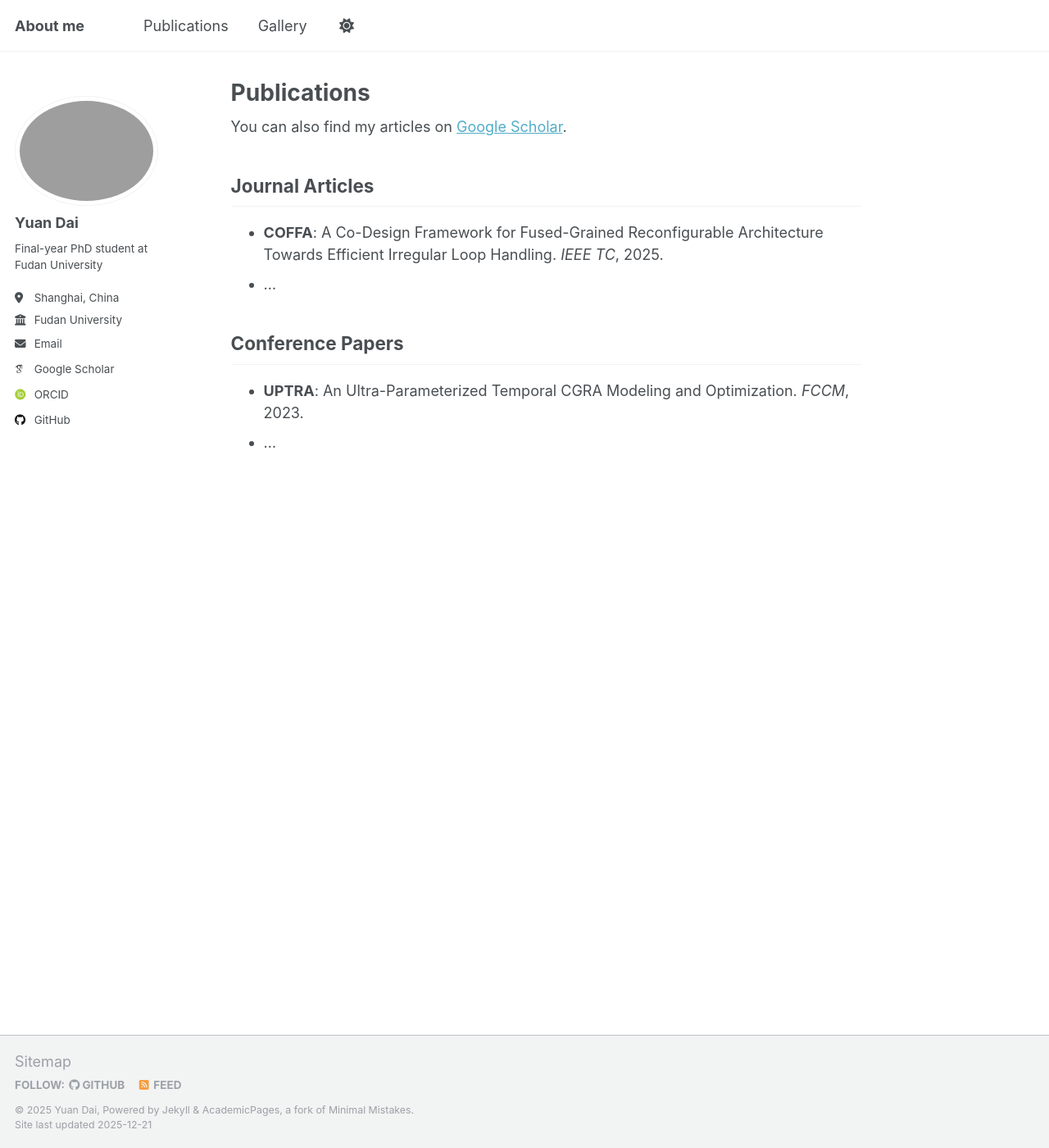
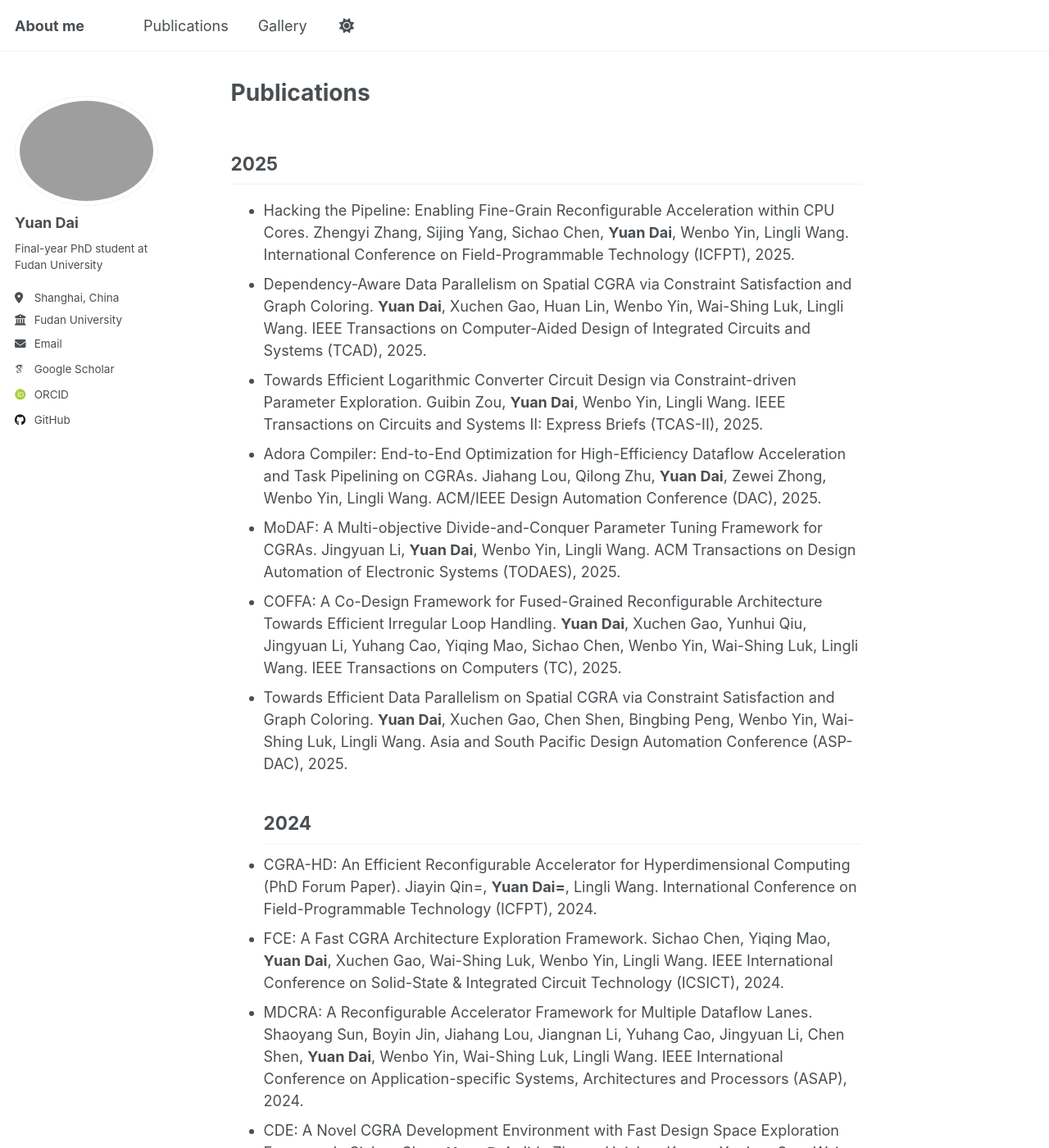
Before and after one commit to Dai-dirk/Dai-dirk.github.io, a Jekyll site: the page built from _pages/publication.md, in a window 1280 px wide and 1400 px high. Shown: the whole window at 82% size. Built offline with Jekyll 4.4.1, drawn with Linux system fonts in a browser that asks for light colours; some web fonts are replaced; some of the changed text lies outside the part shown.

Commit message:
Update publication.md

```diff
--- a/_pages/publication.md
+++ b/_pages/publication.md
@@ -5,12 +5,31 @@ author_profile: true
 layout: single
 ---
 
-You can also find my articles on [Google Scholar](https://scholar.google.com/citations?user=qqfzhvQAAAAJ).
-
-## Journal Articles
-- **COFFA**: A Co-Design Framework for Fused-Grained Reconfigurable Architecture Towards Efficient Irregular Loop Handling. *IEEE TC*, 2025.
-- ...
-
-## Conference Papers
-- **UPTRA**: An Ultra-Parameterized Temporal CGRA Modeling and Optimization. *FCCM*, 2023.
-- ...
+## 2025
+- Hacking the Pipeline: Enabling Fine-Grain Reconfigurable Acceleration within CPU Cores. Zhengyi Zhang, Sijing Yang, Sichao Chen, **Yuan Dai**, Wenbo Yin, Lingli Wang.
+International Conference on Field-Programmable Technology (ICFPT), 2025.
+- Dependency-Aware Data Parallelism on Spatial CGRA via Constraint Satisfaction and Graph Coloring. **Yuan Dai**, Xuchen Gao, Huan Lin, Wenbo Yin, Wai-Shing Luk, Lingli Wang.
+IEEE Transactions on Computer-Aided Design of Integrated Circuits and Systems (TCAD), 2025.
+- Towards Efficient Logarithmic Converter Circuit Design via Constraint-driven Parameter Exploration. Guibin Zou, **Yuan Dai**, Wenbo Yin, Lingli Wang. IEEE Transactions on Circuits and Systems II: Express Briefs (TCAS-II), 2025.
+- Adora Compiler: End-to-End Optimization for High-Efficiency Dataflow Acceleration and Task Pipelining on CGRAs. Jiahang Lou, Qilong Zhu, **Yuan Dai**, Zewei Zhong, Wenbo Yin, Lingli Wang. ACM/IEEE Design Automation Conference (DAC), 2025.
+- MoDAF: A Multi-objective Divide-and-Conquer Parameter Tuning Framework for CGRAs. Jingyuan Li, **Yuan Dai**, Wenbo Yin, Lingli Wang. ACM Transactions on Design Automation of Electronic Systems (TODAES), 2025.
+- COFFA: A Co-Design Framework for Fused-Grained Reconfigurable Architecture Towards Efficient Irregular Loop Handling. **Yuan Dai**, Xuchen Gao, Yunhui Qiu, Jingyuan Li, Yuhang Cao, Yiqing Mao, Sichao Chen, Wenbo Yin, Wai-Shing Luk, Lingli Wang. IEEE Transactions on Computers (TC), 2025.
+- Towards Efficient Data Parallelism on Spatial CGRA via Constraint Satisfaction and Graph Coloring. **Yuan Dai**, Xuchen Gao, Chen Shen, Bingbing Peng, Wenbo Yin, Wai-Shing Luk, Lingli Wang. Asia and South Pacific Design Automation Conference (ASP-DAC), 2025.
+## 2024
+- CGRA-HD: An Efficient Reconfigurable Accelerator for Hyperdimensional Computing (PhD Forum Paper). Jiayin Qin=, **Yuan Dai=**, Lingli Wang. International Conference on Field-Programmable Technology (ICFPT), 2024.
+- FCE: A Fast CGRA Architecture Exploration Framework. Sichao Chen, Yiqing Mao, **Yuan Dai**, Xuchen Gao, Wai-Shing Luk, Wenbo Yin, Lingli Wang. IEEE International Conference on Solid-State & Integrated Circuit Technology (ICSICT), 2024.
+- MDCRA: A Reconfigurable Accelerator Framework for Multiple Dataflow Lanes. Shaoyang Sun, Boyin Jin, Jiahang Lou, Jiangnan Li, Yuhang Cao, Jingyuan Li, Chen Shen, **Yuan Dai**, Wenbo Yin, Wai-Shing Luk, Lingli Wang. IEEE International Conference on Application-specific Systems, Architectures and Processors (ASAP), 2024.
+- CDE: A Novel CGRA Development Environment with Fast Design Space Exploration Framework. Sichao Chen, **Yuan Dai**, Jide Zhang, Huizhen Kuang, Xuchen Gao, Wai-Shing Luk, Wenbo Yin, Lingli Wang. International Symposium of Electronics Design Automation (ISEDA), 2024.
+- HierCGRA: A Novel Framework for Large-scale CGRA with Hierarchical Modeling and Automated Design Space Exploration. Sichao Chen, Chang Cai, Su Zheng, Jiangnan Li, Guowei Zhu, Jingyuan Li, Yazhou Yan, **Yuan Dai**, Wenbo Yin, Lingli Wang. ACM Transactions on Reconfigurable Technology and Systems (TRETS), 2024.
+- A CGRA Front-End Compiler Enabling Extraction of General Control and Dedicated Operators. Xuchen Gao, Yunhui Qiu, **Yuan Dai**, Wenbo Yin, Lingli Wang. Asia and South Pacific Design Automation Conference (ASP-DAC), 2024.
+- HETA: A Heterogeneous Temporal CGRA Modeling and Design Space Exploration via Bayesian Optimization. **Yuan Dai**, Jingyuan Li, Qilong Zhu, Yunhui Qiu, Yihan Hu, Wenbo Yin, Lingli Wang.
+IEEE Transactions on Very Large Scale Integration (VLSI) Systems, 2024.
+- TransMap: An Efficient CGRA Mapping Framework via Transformer and Deep Reinforcement Learning. Jingyuan Li, **Yuan Dai**, Yihan Hu, Jiangnan Li, Wenbo Yin, Jun Tao, Lingli Wang. IEEE International Parallel and Distributed Processing Symposium Workshops (IPDPSW), 2024.
+## 2023
+- AUGER: A Multi-Objective Design Space Exploration Framework for CGRAs. Jingyuan Li, Yihan Hu, **Yuan Dai**, Huizhen Kuang, Lingli Wang. International Conference on Field-Programmable Technology (ICFPT), 2023.
+- UPTRA: An Ultra-Parameterized Temporal CGRA Modeling and Optimization. **Yuan Dai**, Yunhui Qiu, Qilong Zhu, Jingyuan Li, Wenbo Yin, Lingli Wang. IEEE International Symposium on Field-Programmable Custom Computing Machines (FCCM), 2023.
+- PRAD: A Bayesian Optimization-based DSE Framework for Parameterized Reconfigurable Architecture Design. Bingbing Peng, Shaoyang Sun, **Yuan Dai**, Jingyuan Li, Yunhui Qiu, Kaihang Wang, Wenbo Yin, Lingli Wang. IEEE International Symposium on Field-Programmable Custom Computing Machines (FCCM), 2023.
+## 2022
+TRAM: An Open-Source Template-based Reconfigurable Architecture Modeling Framework. Yunhui Qiu, Yuhang Cao, **Yuan Dai**, Wenbo Yin, Lingli Wang. International Conference on Field-Programmable Logic and Applications (FPL), 2022.
+## 2021
+- APIR-DSP: An Approximate PIR-DSP Architecture for Error-Tolerant Applications. **Yuan Dai=**, Simin Liu=, Yao Lu=, Hao Zhou, Seyed Ramin Rasoulinezhad, Philip H. W. Leong, Lingli Wang. International Conference on Field-Programmable Technology (ICFPT), 2021.
```
